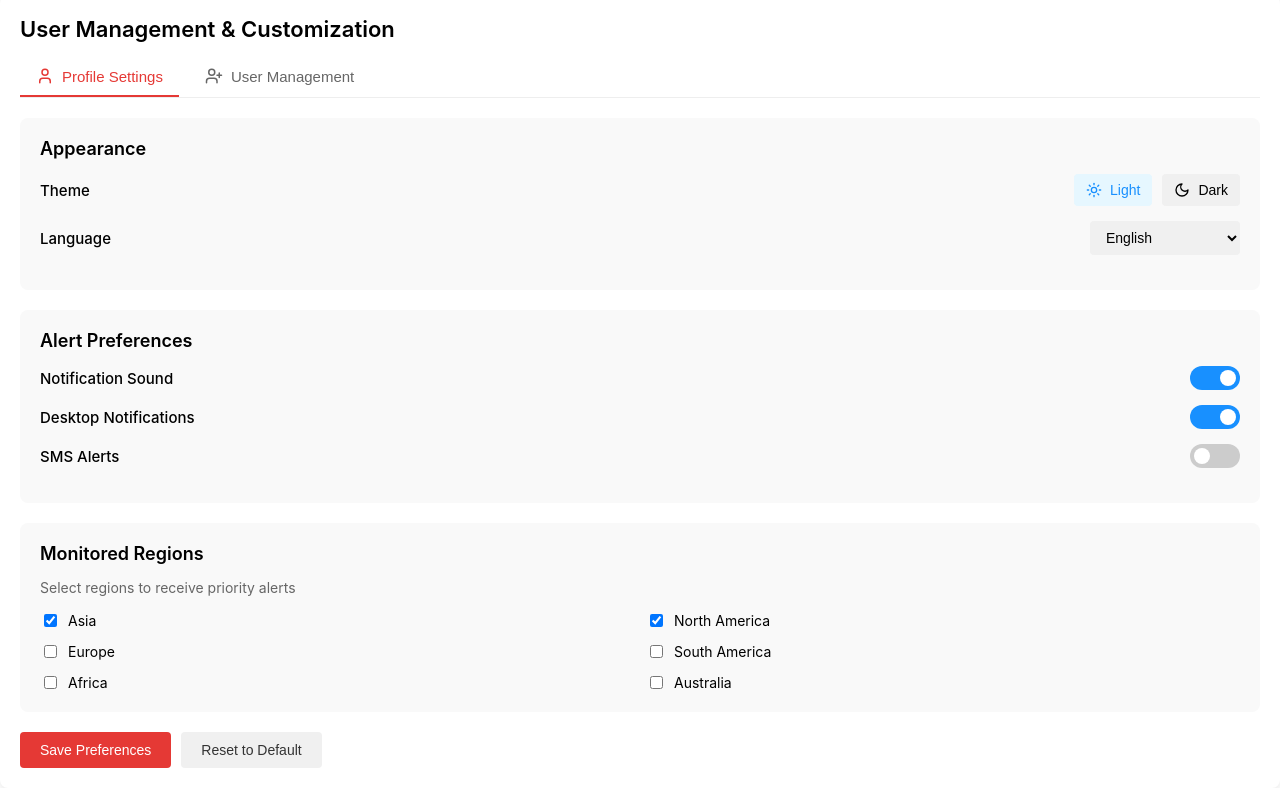
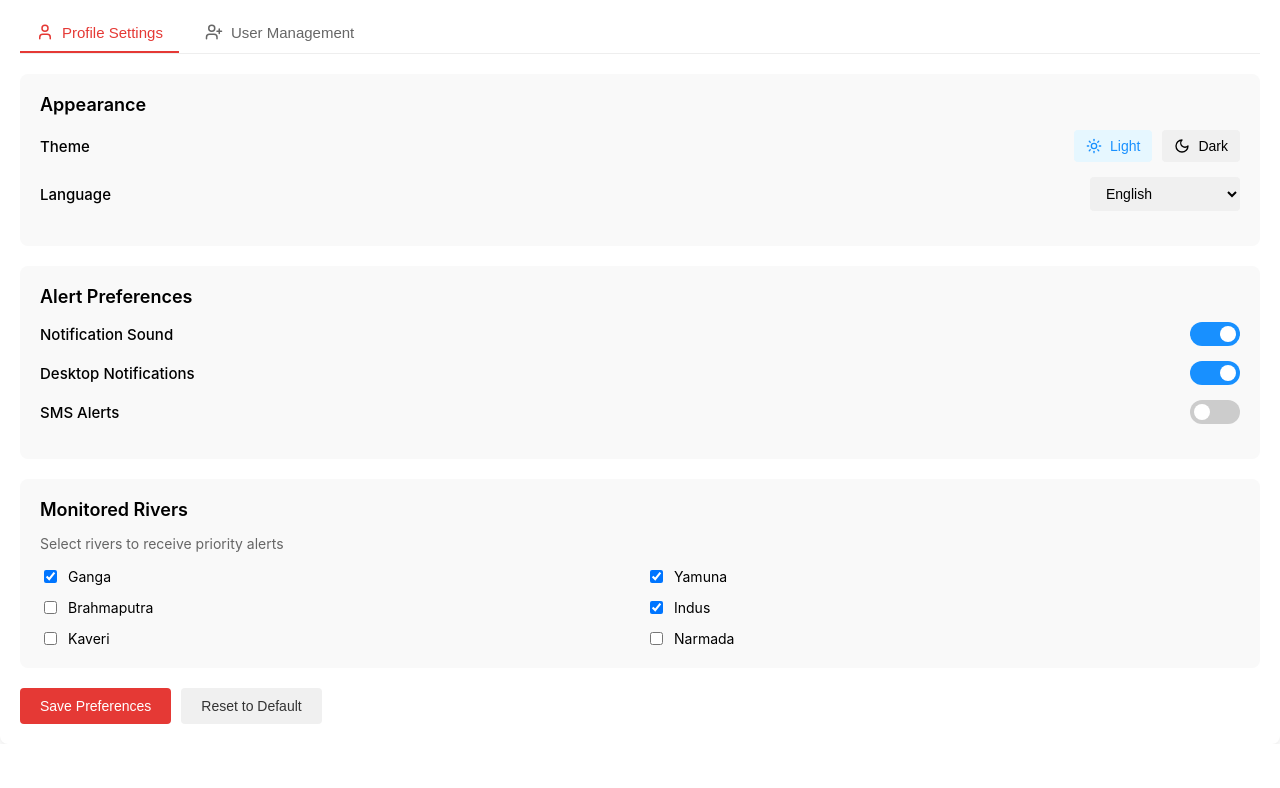
Before and after one commit to pranushha/Water-Pollution-Monitoring-, a React (Create React App) app: page /user-management in a window 1280 px wide. Shown: the part 427-1215 px from the top of the page. After the commit the page ends 1171 px from the top, so only its background shows below. Built offline with nearby package versions, Linux system fonts and the light colour scheme.

Commit message:
Major changes

```diff
--- a/src/app/page.js
+++ b/src/app/page.js
@@ -2,7 +2,6 @@
 
 import { useState } from "react"
 import DisasterFeed from '../components/disaster-feed';
-import MapView from '../components/map-view';
 import Analytics from '../components/analytics';
 import AlertSystem from '../components/alert-system';
 import UserManagement from '../components/user-management';
@@ -18,8 +17,6 @@ export default function Dashboard() {
     switch (activePanel) {
       case "feed":
         return <DisasterFeed />
-      case "map":
-        return <MapView />
       case "analytics":
         return <Analytics />
       case "alerts":
--- a/src/components/disaster-feed.js
+++ b/src/components/disaster-feed.js
@@ -105,8 +105,8 @@ export function DisasterFeed() {
   return (
     <div className={styles.disasterFeedContainer}>
       <div className={styles.feedHeader}>
-        <h2>Real-Time Disaster Feed</h2>
-        <p>Live updates of disasters happening globally</p>
+        <h2>Real-Time Water Quality Feed</h2>
+        <p>Live Monitoring of Water Pollution Worldwide</p>
       </div>
 
       <div className={styles.controls}>
--- a/src/components/sidebar.js
+++ b/src/components/sidebar.js
@@ -7,7 +7,6 @@ import styles from "../styles/sidebar.module.css"
 export function SideBar({ activePanel, setActivePanel }) {
   const menuItems = [
     { id: "feed", label: "Disaster Feed", icon: <AlertTriangle /> },
-    { id: "map", label: "Map View", icon: <Map /> },
     { id: "analytics", label: "Analytics", icon: <BarChart2 /> },
     { id: "alerts", label: "Alert System", icon: <Bell /> },
     { id: "user", label: "User Management", icon: <UserCog /> },
--- a/src/components/user-management.js
+++ b/src/components/user-management.js
@@ -10,36 +10,36 @@ export function UserManagement() {
   const [darkMode, setDarkMode] = useState(false)
   const [language, setLanguage] = useState("english")
   const [regions, setRegions] = useState({
-    asia: true,
-    namerica: true,
-    europe: false,
-    samerica: false,
-    africa: false,
-    australia: false,
+    ganga: true,
+    yamuna: true,
+    brahmaputra: false,
+    indus: true,
+    kaveri: false,
+    narmada: false,
   })
 
   const [users, setUsers] = useState([
     {
       id: 1,
       name: "Pranusha Shinde",
-      email: "pranushashinde@gmail.com",
-      role: "Admin",
+      email: "pranusha.s@gmail.com",
+      role: "Goverment official",
       status: "Active",
       lastActive: "5 mins ago",
     },
     {
       id: 2,
       name: "Aayushi Maindalkar",
-      email: "aayushi.m@example.com",
-      role: "Responder",
+      email: "aayushi.m@gmail.com",
+      role: "Citizen",
       status: "Active",
       lastActive: "1 hour ago",
     },
     {
       id: 3,
       name: "Nupur Sapar",
-      email: "nupur.saper@example.com",
-      role: "Analyst",
+      email: "nupur.sapar@gmail.com",
+      role: "NGO",
       status: "Inactive",
       lastActive: "2 days ago",
     },
@@ -107,10 +107,10 @@ export function UserManagement() {
               <div className={styles.settingLabel}>Language</div>
               <select className={styles.languageSelect} value={language} onChange={(e) => setLanguage(e.target.value)}>
                 <option value="english">English</option>
-                <option value="spanish">Spanish</option>
-                <option value="french">French</option>
-                <option value="japanese">Japanese</option>
-                <option value="chinese">Chinese</option>
+                <option value="hindi">Hindi</option>
+                <option value="marathi">Marathi</option>
+                <option value="kannada">Kannada</option>
+                <option value="telugu">Telugu</option>
               </select>
             </div>
           </div>
@@ -143,48 +143,48 @@ export function UserManagement() {
           </div>
 
           <div className={styles.profileSection}>
-            <h3>Monitored Regions</h3>
-            <p>Select regions to receive priority alerts</p>
+            <h3>Monitored Rivers</h3>
+            <p>Select rivers to receive priority alerts</p>
 
             <div className={styles.regionsGrid}>
               <div className={styles.regionItem}>
-                <input type="checkbox" id="asia" checked={regions.asia} onChange={() => toggleRegion("asia")} />
-                <label htmlFor="asia">Asia</label>
+                <input type="checkbox" id="ganga" checked={regions.ganga} onChange={() => toggleRegion("ganga")} />
+                <label htmlFor="ganga">Ganga</label>
               </div>
               <div className={styles.regionItem}>
                 <input
                   type="checkbox"
-                  id="namerica"
-                  checked={regions.namerica}
-                  onChange={() => toggleRegion("namerica")}
+                  id="yamuna"
+                  checked={regions.yamuna}
+                  onChange={() => toggleRegion("yamuna")}
                 />
-                <label htmlFor="namerica">North America</label>
+                <label htmlFor="brahmaputra">Yamuna</label>
               </div>
               <div className={styles.regionItem}>
-                <input type="checkbox" id="europe" checked={regions.europe} onChange={() => toggleRegion("europe")} />
-                <label htmlFor="europe">Europe</label>
+                <input type="checkbox" id="brahmaputra" checked={regions.brahmaputra} onChange={() => toggleRegion("brahmaputra")} />
+                <label htmlFor="brahmaputra">Brahmaputra</label>
               </div>
               <div className={styles.regionItem}>
                 <input
                   type="checkbox"
-                  id="samerica"
-                  checked={regions.samerica}
-                  onChange={() => toggleRegion("samerica")}
+                  id=""
+                  checked={regions.indus}
+                  onChange={() => toggleRegion("indus")}
                 />
-                <label htmlFor="samerica">South America</label>
+                <label htmlFor="indus">Indus</label>
               </div>
               <div className={styles.regionItem}>
-                <input type="checkbox" id="africa" checked={regions.africa} onChange={() => toggleRegion("africa")} />
-                <label htmlFor="africa">Africa</label>
+                <input type="checkbox" id="kaveri" checked={regions.kaveri} onChange={() => toggleRegion("kaveri")} />
+                <label htmlFor="kaveri">Kaveri</label>
               </div>
               <div className={styles.regionItem}>
                 <input
                   type="checkbox"
-                  id="australia"
-                  checked={regions.australia}
-                  onChange={() => toggleRegion("australia")}
+                  id="narmada"
+                  checked={regions.narmada}
+                  onChange={() => toggleRegion("narmada")}
                 />
-                <label htmlFor="australia">Australia</label>
+                <label htmlFor="narmada">Narmada</label>
               </div>
             </div>
           </div>
@@ -252,7 +252,7 @@ export function UserManagement() {
             <div className={styles.rolesTable}>
               <div className={styles.roleRow}>
                 <div className={styles.roleHeader}>
-                  <h4>Admin</h4>
+                  <h4>Goverment official</h4>
                   <p>Full system access</p>
                 </div>
                 <div className={styles.permissionsList}>
@@ -273,7 +273,7 @@ export function UserManagement() {
 
               <div className={styles.roleRow}>
                 <div className={styles.roleHeader}>
-                  <h4>Responder</h4>
+                  <h4>Citizen</h4>
                   <p>Field response team</p>
                 </div>
                 <div className={styles.permissionsList}>
@@ -281,7 +281,7 @@ export function UserManagement() {
                     <span className={styles.checkmark}>✓</span> View Alerts
                   </div>
                   <div className={styles.permissionItem}>
-                    <span className={styles.checkmark}>✓</span> Send Updates
+                   <span className={styles.xmark}>✗</span> Send Updates
                   </div>
                   <div className={styles.permissionItem}>
                     <span className={styles.checkmark}>✓</span> View Map
@@ -294,7 +294,7 @@ export function UserManagement() {
 
               <div className={styles.roleRow}>
                 <div className={styles.roleHeader}>
-                  <h4>Analyst</h4>
+                  <h4>NGO</h4>
                   <p>Data analysis only</p>
                 </div>
                 <div className={styles.permissionsList}>
--- a/src/styles/disaster-feed.module.css
+++ b/src/styles/disaster-feed.module.css
@@ -46,7 +46,7 @@
   }
 
   .searchBar input {
-    width: 100%;
+    width: 94%;
     padding: 12px 12px 12px 40px;
     border: 1px solid #ddd;
     border-radius: 6px;
--- a/src/styles/sidebar.module.css
+++ b/src/styles/sidebar.module.css
@@ -36,14 +36,14 @@
 
   .navButton:hover {
     background-color: #f5f5f5;
-    color: #e53935;
+    color: #20a1c4;
   }
 
   .navButton.active {
-    background-color: #feeeed;
-    color: #e53935;
+    background-color: #ecfeff;
+    color: #20a1c4;
     font-weight: 500;
-    border-left: 3px solid #e53935;
+    border-left: 3px solid #20a1c4;
   }
 
   .statusSection {
```
